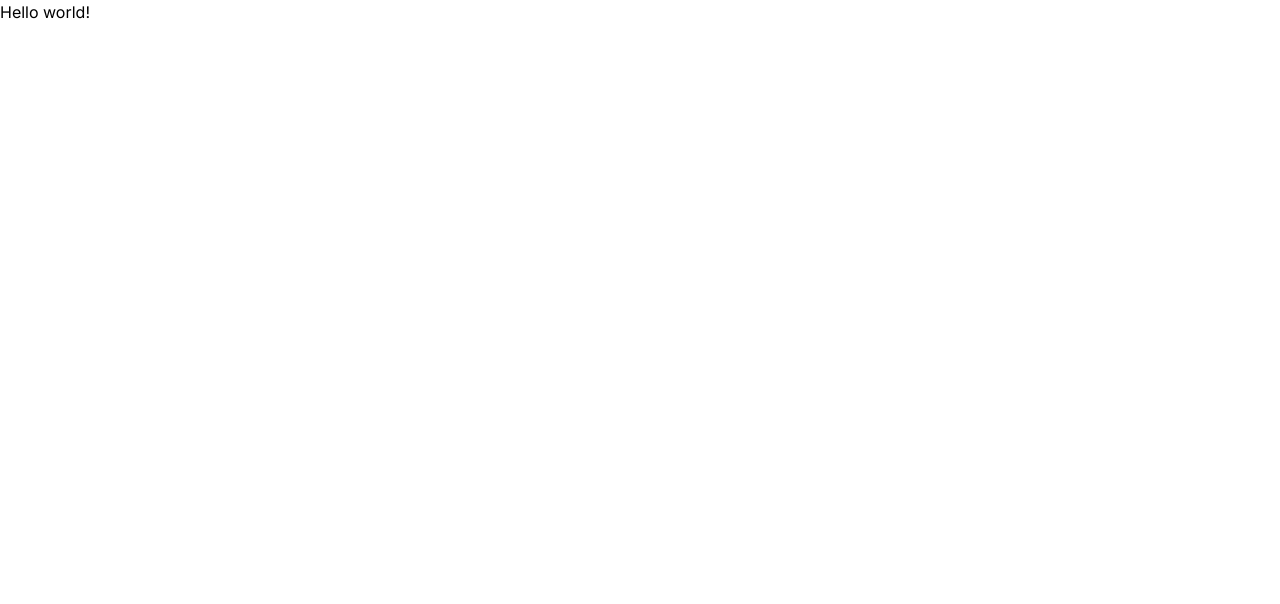
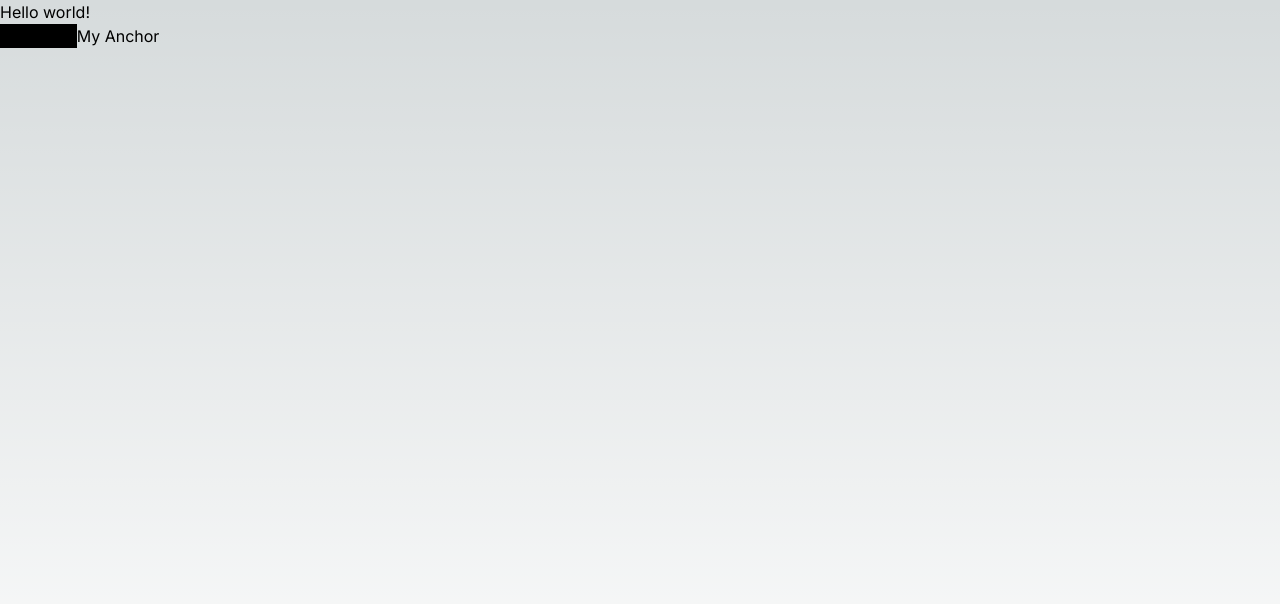
Before and after one commit to afcajamarcar/portfolio, a Next.js app: page / in a window 1280 px wide. Shown: the top 604 px of the page. Built offline with nearby package versions, Linux system fonts and the light colour scheme.

Commit message:
add custom Button component allowing to render an anchor or a button given some conf

```diff
--- /dev/null
+++ b/src/app/components/button.tsx
@@ -0,0 +1,25 @@
+import { MouseEventHandler } from 'react'
+
+const Button = ({ text, href }
+: {text: string, href?: string}): React.ReactElement => {
+    const handleOnClick = (): MouseEventHandler<HTMLButtonElement> | undefined => {
+        // TODO handle actions based on params
+        return
+    }
+
+    const renderButton = (): React.ReactElement => {
+        return (
+            <button className="bg-black" onClick={handleOnClick()}>{text}</button>
+        )
+    }
+
+    const renderAnchor = (): React.ReactElement => {
+        return (
+            <a href={href}>{text}</a>
+        )
+    }
+
+    return href ? renderAnchor() : renderButton()
+}
+
+export default Button
--- a/src/app/page.tsx
+++ b/src/app/page.tsx
@@ -1,8 +1,12 @@
+import Button from './components/button'
+
 export default function Home() {
   return (
-    <main className="bg-white flex h-screen">
+    <main className="flex h-screen">
       <section>
         <h1>Hello world!</h1>
+        <Button text="My button"></Button>
+        <Button text="My Anchor" href="google.com"></Button>
       </section>
     </main>
   )
```
